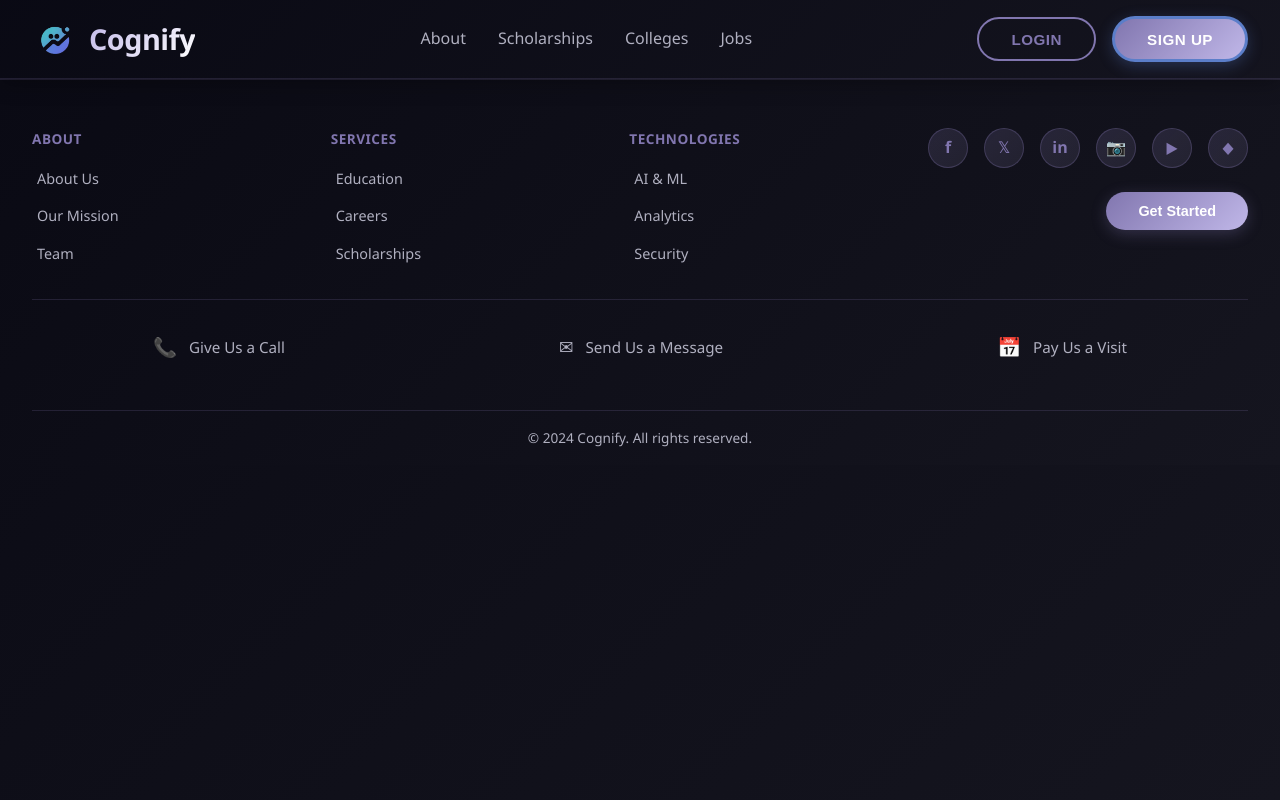
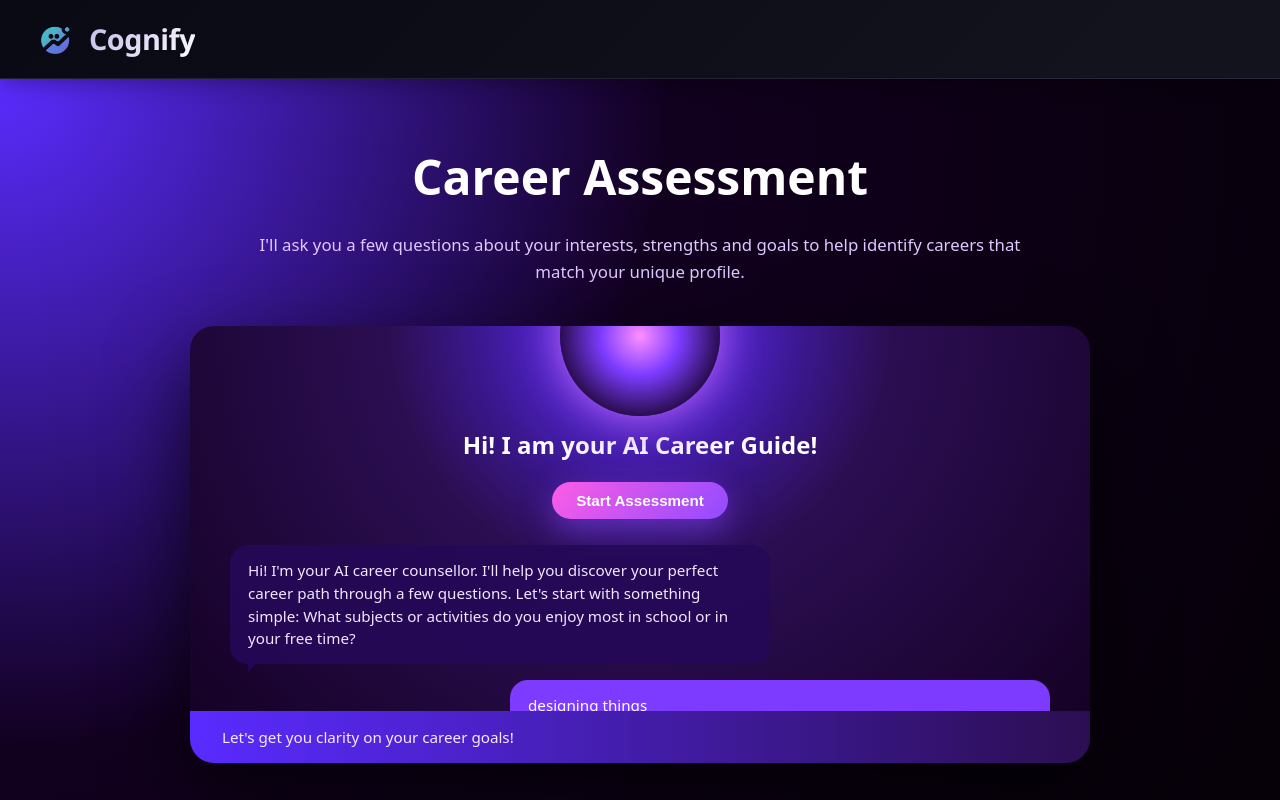
Before and after one commit to rashmi06an/Cognify, a React (Vite) app in the folder cognify-frontend/: page /career-assessment in a window 1280 px wide. Shown: the top 800 px of the page. Built offline with nearby package versions, Linux system fonts and the light colour scheme.

Commit message:
adding dashboard

```diff
--- a/cognify-frontend/src/App.jsx
+++ b/cognify-frontend/src/App.jsx
@@ -5,6 +5,7 @@ import Footer from './components/Footer'
 import Signup from './components/Signup'
 import Login from './components/Login'
 import Dashboard from './components/Dashboard'
+import CareerAssessment from './components/CareerAssessment'
 import { BrowserRouter, Routes, Route } from 'react-router-dom'
 
 function App() {
@@ -23,6 +24,9 @@ function App() {
 
         {/* Post-login dashboard */}
         <Route path="/dashboard" element={<Dashboard />} />
+
+        {/* Career assessment page */}
+        <Route path="/career-assessment" element={<CareerAssessment />} />
       </Routes>
 
       <Footer />
--- /dev/null
+++ b/cognify-frontend/src/components/CareerAssessment.css
@@ -0,0 +1,186 @@
+/* CareerAssessment.css */
+
+.career-assessment-page {
+  min-height: calc(100vh - 80px); /* adjust if your navbar/footer sizes differ */
+  padding: 60px 40px 80px;
+  display: flex;
+  flex-direction: column;
+  align-items: center;
+  background: radial-gradient(circle at top left, #5b2cff 0, #12001f 45%, #050007 100%);
+  color: #ffffff;
+  font-family: system-ui, -apple-system, BlinkMacSystemFont, "Segoe UI", sans-serif;
+}
+
+/* Header text */
+
+.career-assessment-header {
+  text-align: center;
+  max-width: 800px;
+  margin-bottom: 40px;
+}
+
+.career-assessment-title {
+  font-size: 3rem;
+  font-weight: 700;
+  margin: 0 0 16px;
+}
+
+.career-assessment-subtitle {
+  font-size: 1.05rem;
+  line-height: 1.6;
+  color: #e0c7ff;
+  margin: 0;
+}
+
+/* Main container and card */
+
+.career-assessment-main {
+  width: 100%;
+  display: flex;
+  justify-content: center;
+}
+
+.assessment-card {
+  position: relative;
+  width: 100%;
+  max-width: 900px;
+  min-height: 420px;
+  border-radius: 24px;
+  padding: 40px 40px 32px;
+  background: radial-gradient(circle at top, #5a2bff 0, #2b0e52 40%, #130021 100%);
+  box-shadow: 0 32px 80px rgba(0, 0, 0, 0.7);
+  overflow: hidden;
+}
+
+/* Glowing orb at top center */
+
+.assessment-orb {
+  position: absolute;
+  top: -70px;
+  left: 50%;
+  transform: translateX(-50%);
+  width: 160px;
+  height: 160px;
+  border-radius: 50%;
+  background: radial-gradient(circle, #ff8fff 0, #7c3bff 35%, #2b0e52 70%);
+  box-shadow:
+    0 0 40px rgba(255, 143, 255, 0.6),
+    0 0 80px rgba(124, 59, 255, 0.7);
+}
+
+/* Greeting + start button */
+
+.assessment-greeting {
+  margin-top: 60px;
+  text-align: center;
+  font-size: 1.5rem;
+  font-weight: 600;
+}
+
+.assessment-start-btn {
+  display: block;
+  margin: 18px auto 26px;
+  padding: 10px 24px;
+  border-radius: 999px;
+  border: none;
+  background: linear-gradient(135deg, #ff5de6, #8f4bff);
+  color: #fff;
+  font-weight: 600;
+  font-size: 0.95rem;
+  cursor: pointer;
+  box-shadow: 0 10px 30px rgba(143, 75, 255, 0.5);
+  transition: transform 0.15s ease, box-shadow 0.15s ease, opacity 0.15s ease;
+}
+
+.assessment-start-btn:hover {
+  transform: translateY(-2px);
+  box-shadow: 0 16px 40px rgba(143, 75, 255, 0.6);
+  opacity: 0.95;
+}
+
+/* Chat bubbles */
+
+.assessment-chat-bubble {
+  max-width: 540px;
+  padding: 14px 18px;
+  border-radius: 18px;
+  font-size: 0.95rem;
+  line-height: 1.5;
+  position: relative;
+}
+
+/* Left (AI) bubble */
+
+.assessment-chat-bubble--left {
+  background: rgba(37, 8, 87, 0.9);
+  color: #f3e6ff;
+  margin-right: auto;
+  margin-top: 8px;
+}
+
+.assessment-chat-bubble--left::before {
+  content: "";
+  position: absolute;
+  left: 18px;
+  bottom: -8px;
+  border-width: 8px 8px 0 0;
+  border-style: solid;
+  border-color: rgba(37, 8, 87, 0.9) transparent transparent transparent;
+}
+
+/* Right (user) bubble */
+
+.assessment-chat-bubble--right {
+  background: #7c3bff;
+  color: #ffffff;
+  margin-left: auto;
+  margin-top: 16px;
+}
+
+.assessment-chat-bubble--right::before {
+  content: "";
+  position: absolute;
+  right: 18px;
+  bottom: -8px;
+  border-width: 8px 0 0 8px;
+  border-style: solid;
+  border-color: #7c3bff transparent transparent transparent;
+}
+
+/* Bottom footer strip inside card */
+
+.assessment-footer {
+  position: absolute;
+  left: 0;
+  right: 0;
+  bottom: 0;
+  padding: 14px 32px;
+  background: linear-gradient(90deg, #5a2bff, #2b0e52);
+  display: flex;
+  align-items: center;
+  justify-content: flex-start;
+  color: #f7e9ff;
+  font-size: 0.95rem;
+}
+
+/* Responsive tweaks */
+
+@media (max-width: 768px) {
+  .career-assessment-page {
+    padding: 40px 16px 60px;
+  }
+
+  .career-assessment-title {
+    font-size: 2.2rem;
+  }
+
+  .assessment-card {
+    padding: 32px 20px 60px;
+  }
+
+  .assessment-orb {
+    width: 130px;
+    height: 130px;
+    top: -60px;
+  }
+}
--- /dev/null
+++ b/cognify-frontend/src/components/CareerAssessment.jsx
@@ -0,0 +1,40 @@
+import React from "react";
+import "./CareerAssessment.css";
+
+const CareerAssessment = () => {
+  return (
+    <div className="career-assessment-page">
+      <header className="career-assessment-header">
+        <h1 className="career-assessment-title">Career Assessment</h1>
+        <p className="career-assessment-subtitle">
+          I'll ask you a few questions about your interests, strengths and goals to help
+          identify careers that match your unique profile.
+        </p>
+      </header>
+
+      <main className="career-assessment-main">
+        <div className="assessment-card">
+          <div className="assessment-orb" />
+          <h2 className="assessment-greeting">Hi! I am your AI Career Guide!</h2>
+          <button className="assessment-start-btn">Start Assessment</button>
+
+          <div className="assessment-chat-bubble assessment-chat-bubble--left">
+            Hi! I'm your AI career counsellor. I'll help you discover your perfect career
+            path through a few questions. Let's start with something simple: What
+            subjects or activities do you enjoy most in school or in your free time?
+          </div>
+
+          <div className="assessment-chat-bubble assessment-chat-bubble--right">
+            designing things
+          </div>
+
+          <footer className="assessment-footer">
+            <p>Let's get you clarity on your career goals!</p>
+          </footer>
+        </div>
+      </main>
+    </div>
+  );
+};
+
+export default CareerAssessment;
--- a/cognify-frontend/src/components/Dashboard.jsx
+++ b/cognify-frontend/src/components/Dashboard.jsx
@@ -1,7 +1,9 @@
 import React from "react";
 import "./Dashboard.css";
+import { useNavigate } from "react-router-dom";
 
 const Dashboard = () => {
+  const navigate = useNavigate();
   return (
     <div className="dashboard-page">
       <div className="dashboard-hero">
@@ -34,7 +36,12 @@ const Dashboard = () => {
                 <p>
                   Discover careers that match your interests and skills perfectly.
                 </p>
-                <button className="dashboard-card-btn">Take Assessment</button>
+                <button
+                  className="dashboard-card-btn"
+                  onClick={() => navigate("/career-assessment")}
+                >
+                  Take Assessment
+                </button>
               </div>
             </div>
           </div>
@@ -132,7 +139,12 @@ const Dashboard = () => {
                 <div className="journey-step-content">
                   <h3>Career Assessment</h3>
                   <p>Take the quiz to get personalized recommendations.</p>
-                  <button className="journey-step-btn">Take Assessment</button>
+                  <button
+                    className="journey-step-btn"
+                    onClick={() => navigate("/career-assessment")}
+                  >
+                    Take Assessment
+                  </button>
                 </div>
               </div>
 
--- a/cognify-frontend/src/components/Navbar.jsx
+++ b/cognify-frontend/src/components/Navbar.jsx
@@ -9,6 +9,7 @@ function Navbar() {
   const [lastScrollY, setLastScrollY] = useState(0)
   const location = useLocation()
   const isDashboard = location.pathname === '/dashboard'
+  const isCareerAssessment = location.pathname === '/career-assessment'
 
   const toggleMenu = () => {
     setMenuOpen(!menuOpen)
@@ -45,6 +46,9 @@ function Navbar() {
           <h1>Cognify</h1>
         </div>
 
+        {/* When on Career Assessment page, only show logo (no nav links or auth) */}
+        {!isCareerAssessment && (
+          <>
             {/* Hamburger Menu */}
             <div className={`hamburger ${menuOpen ? 'active' : ''}`} onClick={toggleMenu}>
               <span></span>
@@ -90,6 +94,8 @@ function Navbar() {
                 </>
               )}
             </div>
+          </>
+        )}
       </div>
     </nav>
   )
```
Lines whose indentation alone changed are shown as unchanged.
